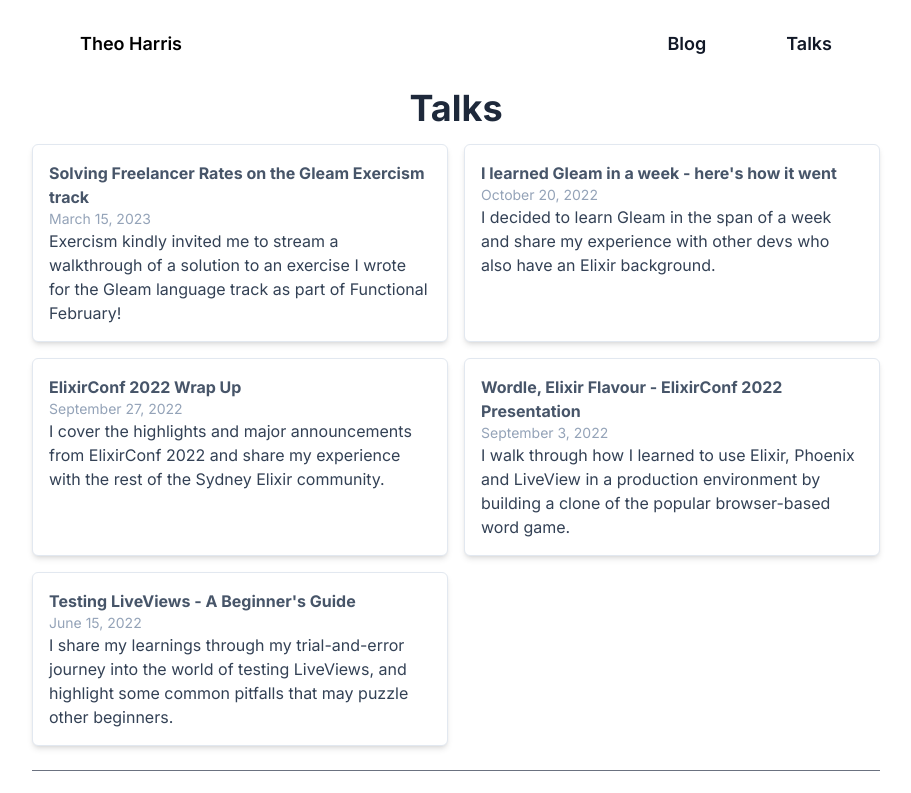
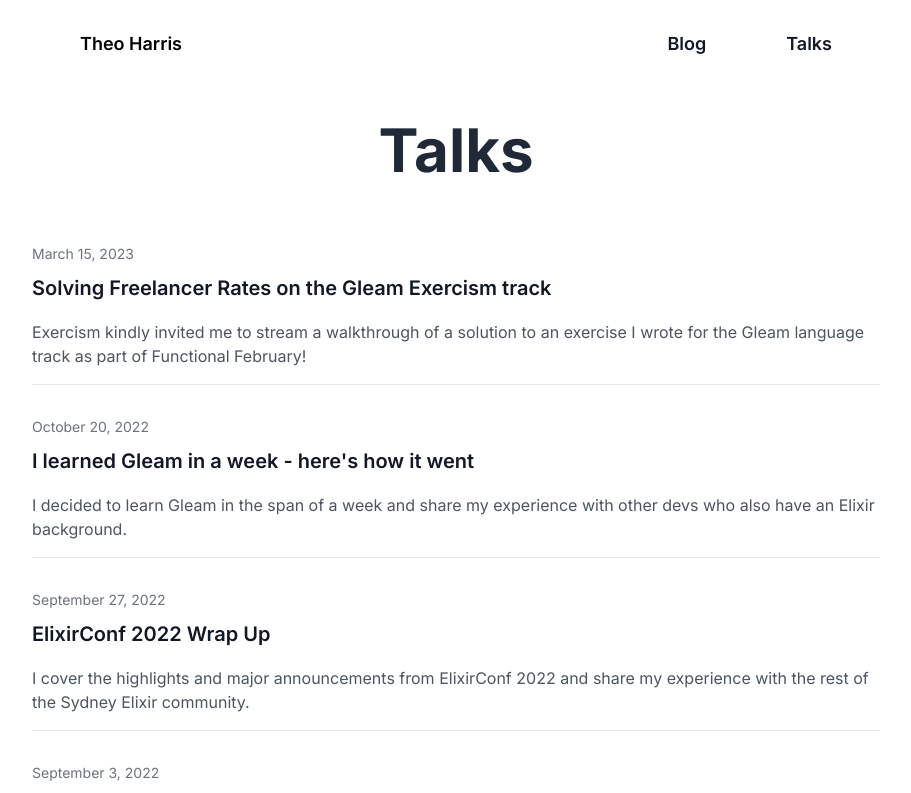
Before and after one commit to Theosaurus-Rex/dev-portfolio-2023, a Next.js app: page /talks in a window 1280 px wide. Shown: the top 793 px of the page, without its empty margins (184-1095 px from the left). Built offline with nearby package versions, Linux system fonts and the light colour scheme.

Commit message:
style(talks): Restyle talk preview component to match rest of site, tweak colours on talk page

```diff
--- a/components/TalkPreview.tsx
+++ b/components/TalkPreview.tsx
@@ -3,23 +3,27 @@ import { TalkMetadata } from "./TalkMetadata";
 
 const TalkPreview = (props: TalkMetadata) => {
   return (
-    <div
-      key={props.slug}
-      className="border border-slate-200 p-4 rounded-md shadow-md bg-white"
-    >
-      <Link href={`/talks/talks/${props.slug}`}>
-        <h2 className="font-bold text-slate-600 hover:underline">
-          {props.title}
-        </h2>
-      </Link>
-      <p className="text-sm text-slate-400">
+    <div>
+      <div className="mt-8 flex items-center gap-x-4 text-sm">
+        <time className="text-gray-500">
           {new Date(props.date).toLocaleDateString("en-US", {
             year: "numeric",
             month: "long",
             day: "numeric",
           })}
+        </time>
+      </div>
+      <div className="group relative">
+        <h3 className="mt-3 text-xl font-semibold leading-6 text-gray-900 group-hover:text-purple-600">
+          <a href={`/talks/talks/${props.slug}`}>
+            <span className="absolute inset-0" />
+            {props.title}
+          </a>
+        </h3>
+        <p className="mt-5 line-clamp-3 text-md leading-6 text-gray-600">
+          {props.description}
         </p>
-      <p className="text-slate-700">{props.description}</p>
+      </div>
     </div>
   );
 };
--- a/src/app/talks/page.tsx
+++ b/src/app/talks/page.tsx
@@ -8,11 +8,11 @@ const TalksIndex = () => {
   ));
 
   return (
-    <div className="flex flex-col space-y-4">
-      <h2 className="text-4xl font-bold text-slate-800 text-center">Talks</h2>
-      <div className="grid grid-cols-1 md:grid-cols-2 gap-4">
-        {talkPreviews}
-      </div>
+    <div className="flex flex-col">
+      <h1 className="text-6xl font-bold text-gray-800 text-center my-8">
+        Talks
+      </h1>
+      <div className="flex flex-col divide-y gap-4">{talkPreviews}</div>
     </div>
   );
 };
--- a/src/app/talks/talks/[slug]/page.tsx
+++ b/src/app/talks/talks/[slug]/page.tsx
@@ -25,8 +25,8 @@ const TalkPage = (props: any) => {
   return (
     <div className="flex flex-col items-center">
       <div className="my-12 text-center">
-        <h1 className="text-4xl text-slate-900 font-bold">{talk.data.title}</h1>
-        <p className="text-slate-400 mt-4 text-xl">
+        <h1 className="text-4xl text-gray-900 font-bold">{talk.data.title}</h1>
+        <p className="text-gray-400 mt-4 text-xl">
           {new Date(talk.data.date).toLocaleDateString("en-US", {
             year: "numeric",
             month: "long",
```
Lines whose indentation alone changed are shown as unchanged.
